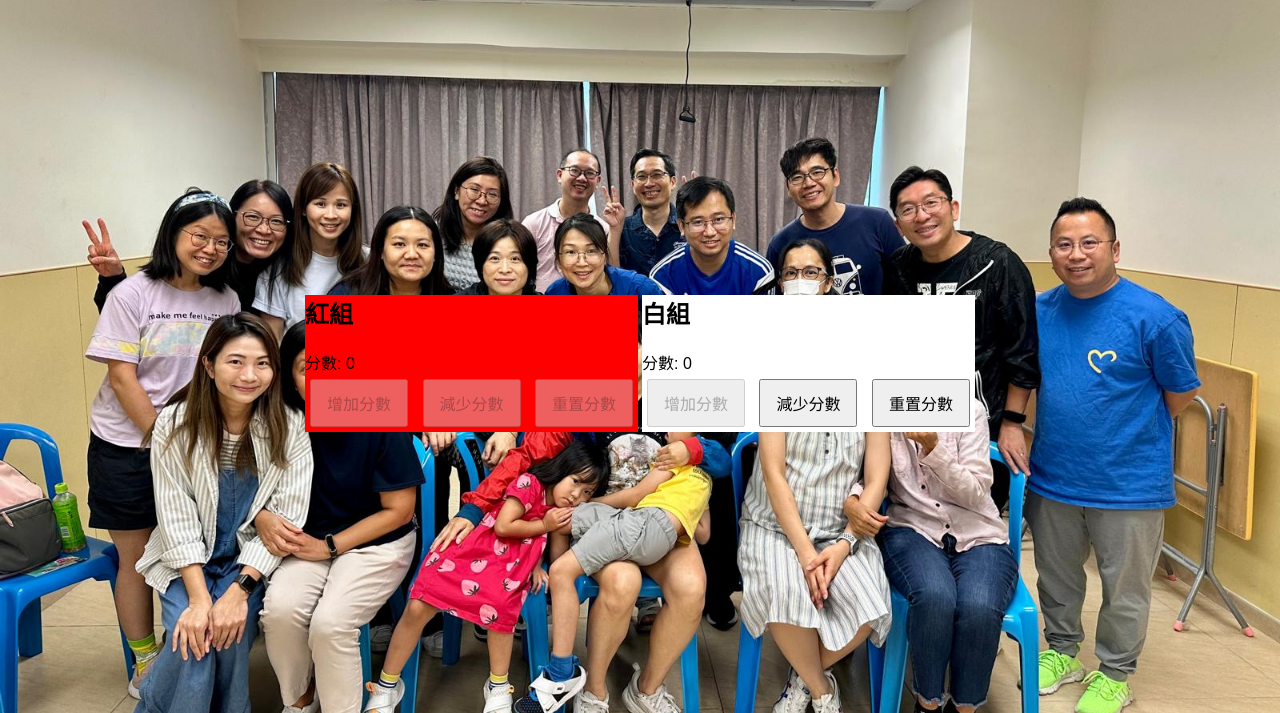
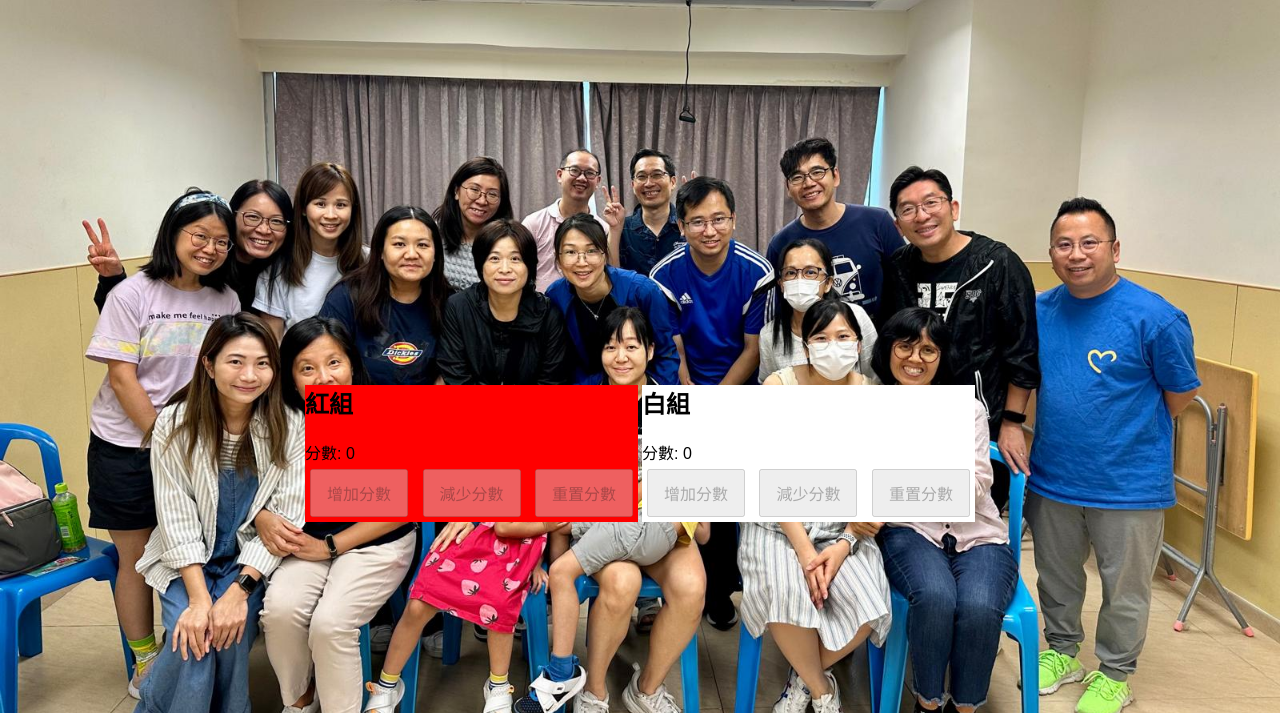
Before and after one commit to gerardh1/score_demo, a website: page score.html in a window 1280 px wide. Shown: the part 87-800 px from the top of the page. Drawn offline with Linux system fonts and the light colour scheme.

Commit message:
Update score.html

```diff
--- a/score.html
+++ b/score.html
@@ -44,6 +44,12 @@
     &nbsp;<br/>
     &nbsp;<br/>
     &nbsp;<br/>
+
+    &nbsp;<br/>
+    &nbsp;<br/>
+    &nbsp;<br/>
+    &nbsp;<br/>
+    &nbsp;<br/>
     <table align="center">
         <Tr>
             <td>
@@ -60,7 +66,7 @@
         <h2>白組</h2>
         <div id="score2">分數: 0</div>
         <button id="whiteAdd" onclick="changeScore(2, 1)">增加分數</button>
-        <button id="white" onclick="changeScore(2, -1)">減少分數</button>
+        <button id="whiteReduce" onclick="changeScore(2, -1)">減少分數</button>
         <button id="whiteReset" onclick="resetScore(2)">重置分數</button>
     </div>
     </td>
```
